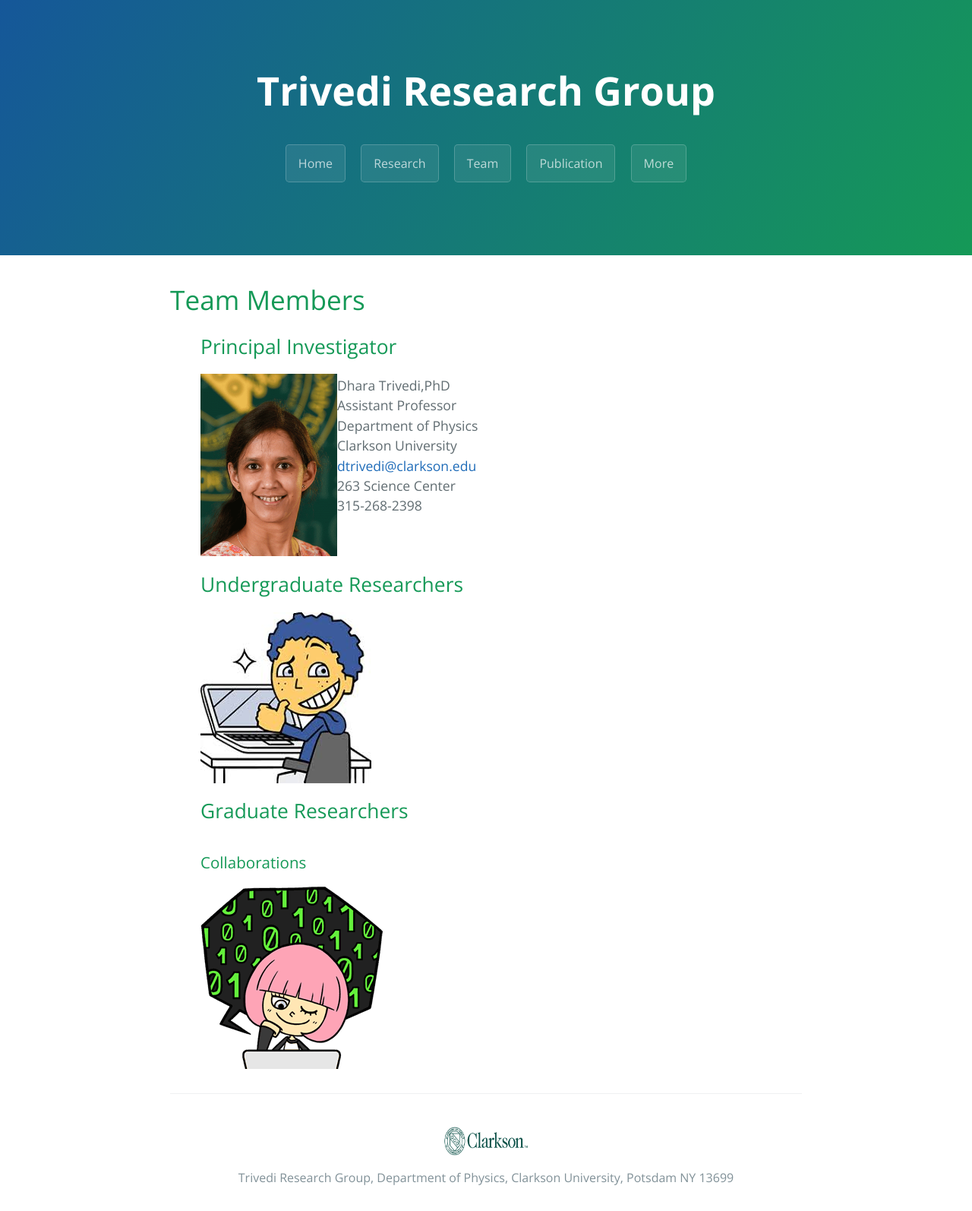
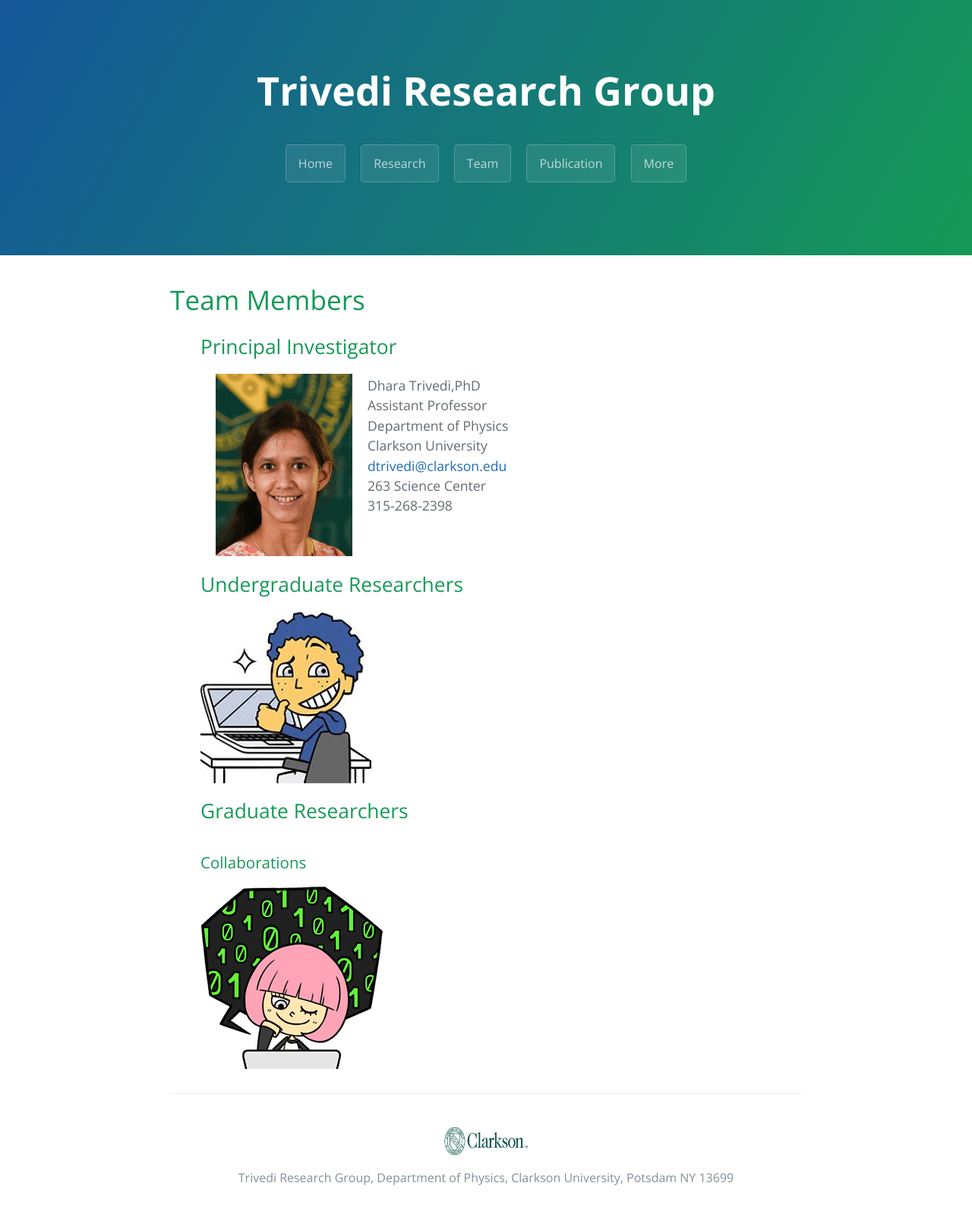
Before and after one commit to dharatrivedi/dharatrivedi.github.io, a Jekyll site: the page built from people.html, in a window 1280 px wide. Shown: the whole page at 76% size. Built offline with Jekyll 4.4.1, drawn with Linux system fonts in a browser that asks for light colours.

Commit message:
Update people.html

```diff
--- a/people.html
+++ b/people.html
@@ -7,7 +7,7 @@ title: {{ site.name }}
   <h1>Team Members</h1>
   <ul class="clearfix">
     <h2>Principal Investigator</h2>
-    <img class="img1" src="/images/PI.gif" alt="DharaTrivedi" width="180" height="240">
+    <img class="img1" src="/images/PI.gif" alt="DharaTrivedi" width="180" height="240"  hspace="20">
     <p>
       Dhara Trivedi,PhD<br />
       Assistant Professor<br />
```
